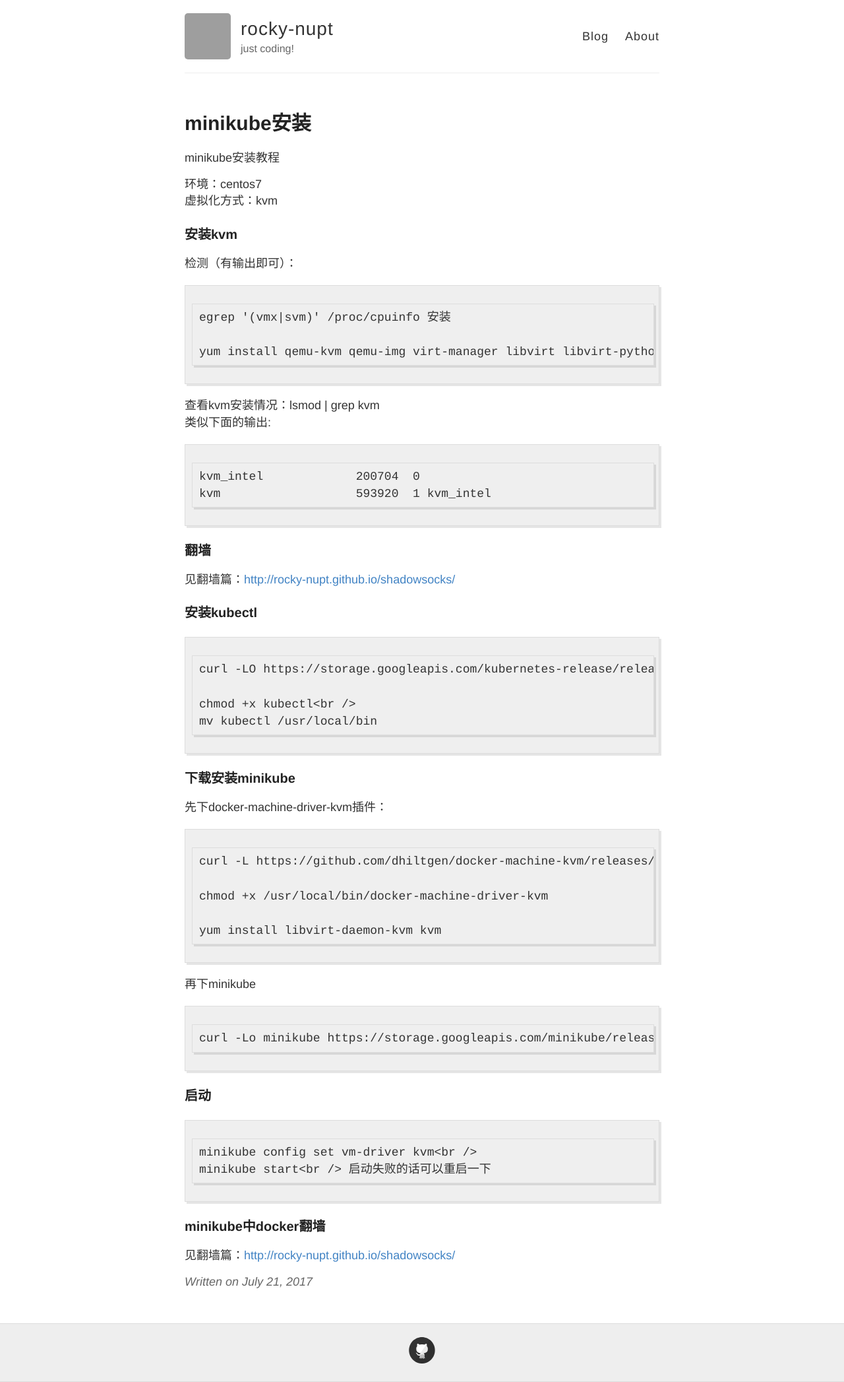
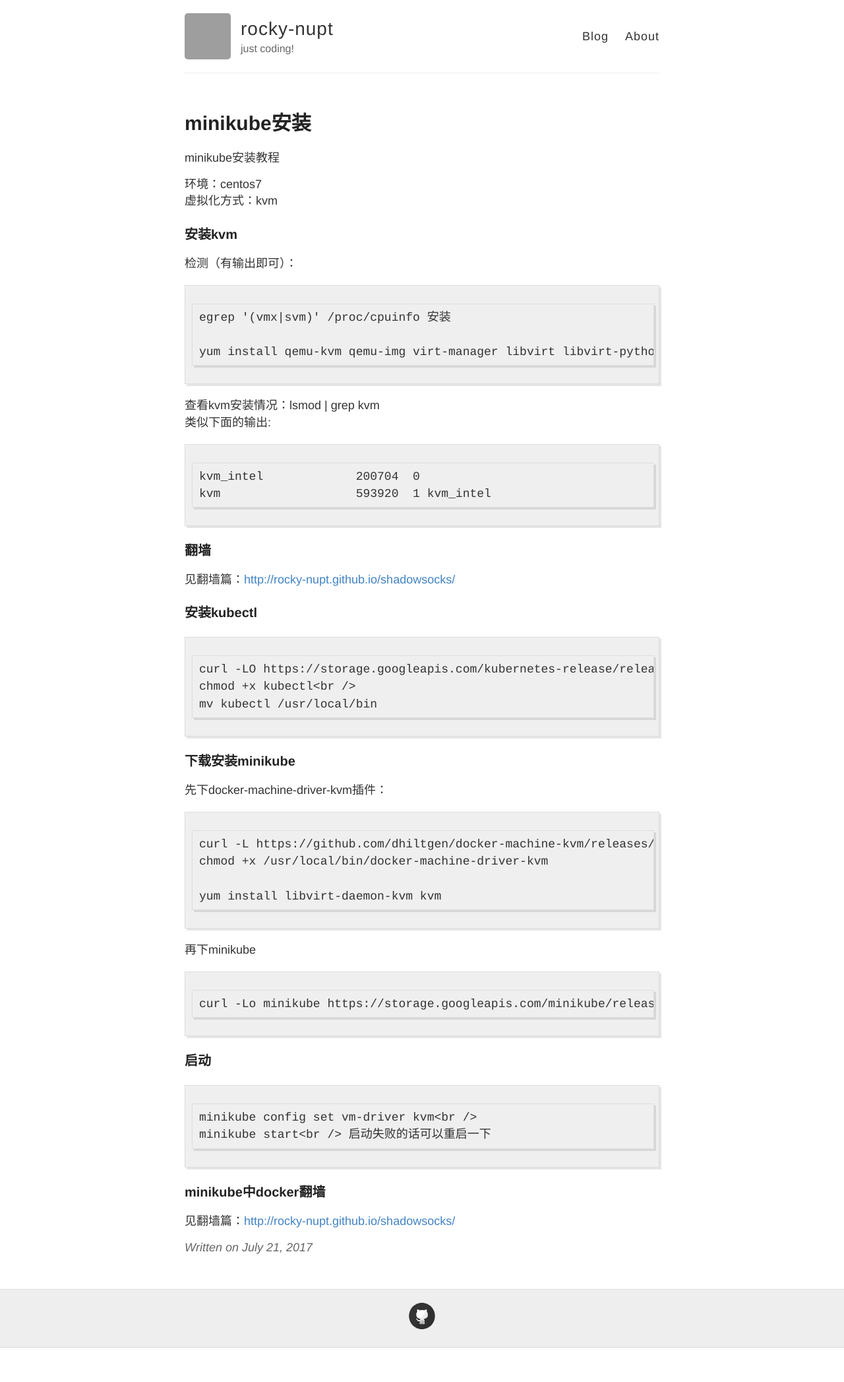
Before and after one commit to rocky-nupt/rocky-nupt.github.io, a Jekyll site: the page built from _posts/2017-7-21-minikube.md, in a window 1280 px wide. Shown: the whole page at 66% size. Built offline with Jekyll 4.4.1, drawn with Linux system fonts in a browser that asks for light colours; after the commit the page ends 2042 px from its top, so only the background shows below that; grey boxes are pictures that could not be loaded.

Commit message:
update aufs

```diff
--- a/_posts/2017-7-21-minikube.md
+++ b/_posts/2017-7-21-minikube.md
@@ -28,7 +28,6 @@ minikube安装教程
 
 ### 安装kubectl
     curl -LO https://storage.googleapis.com/kubernetes-release/release/$(curl -s https://storage.googleapis.com/kubernetes-release/release/stable.txt)/bin/linux/amd64/kubectl
-
     chmod +x kubectl<br />
     mv kubectl /usr/local/bin
 
@@ -36,13 +35,14 @@ minikube安装教程
 
 先下docker-machine-driver-kvm插件：<br />
 
+
     curl -L https://github.com/dhiltgen/docker-machine-kvm/releases/download/v0.7.0/docker-machine-driver-kvm -o /usr/local/bin/docker-machine-driver-kvm
-
     chmod +x /usr/local/bin/docker-machine-driver-kvm
 
     yum install libvirt-daemon-kvm kvm
 
-再下minikube
+再下minikube <br />
+
 
     curl -Lo minikube https://storage.googleapis.com/minikube/releases/v0.21.0/minikube-linux-amd64 && chmod +x minikube && sudo mv minikube /usr/local/bin/
 
```
Also changed, not shown: _posts/2017-11-14-aufs.md (+1 -0 lines), images/aufs.jpg (added), images/cgroups.png (added), images/namespace.png (added), images/runc.jpg (added).
